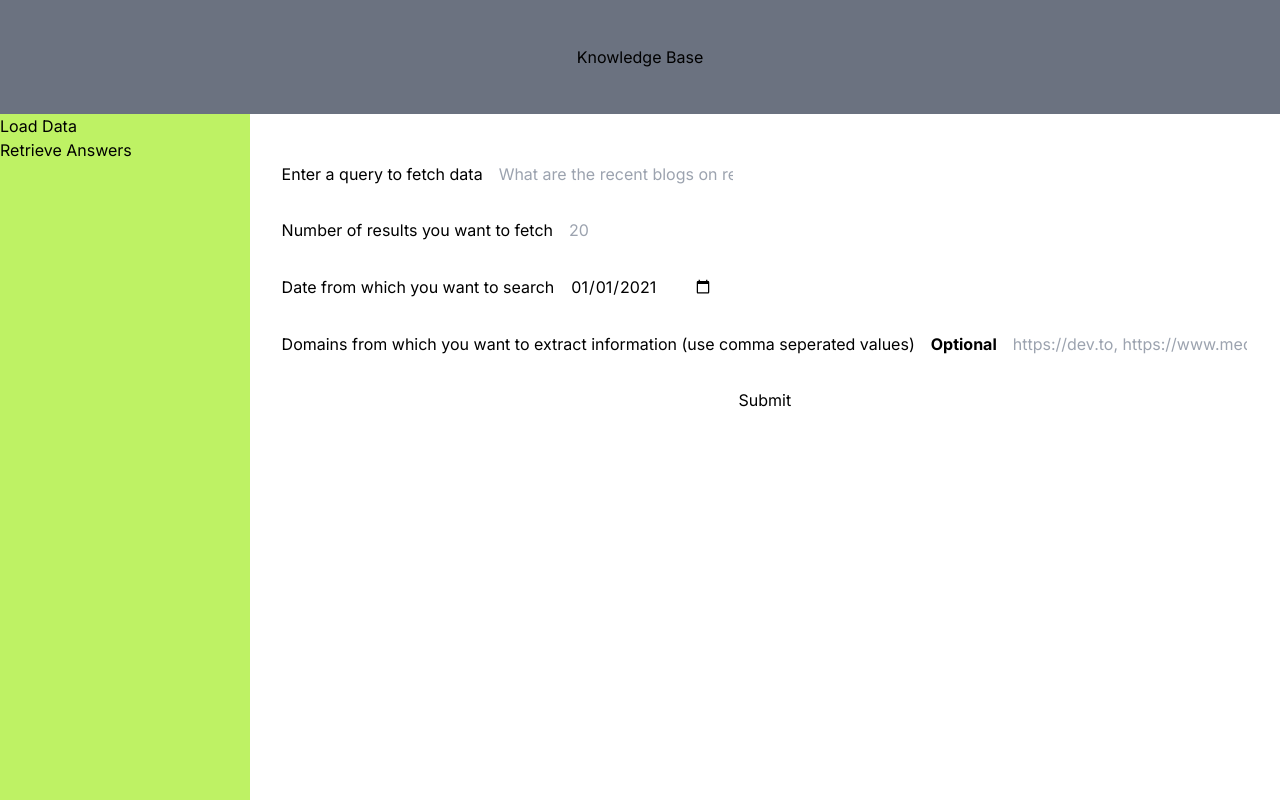
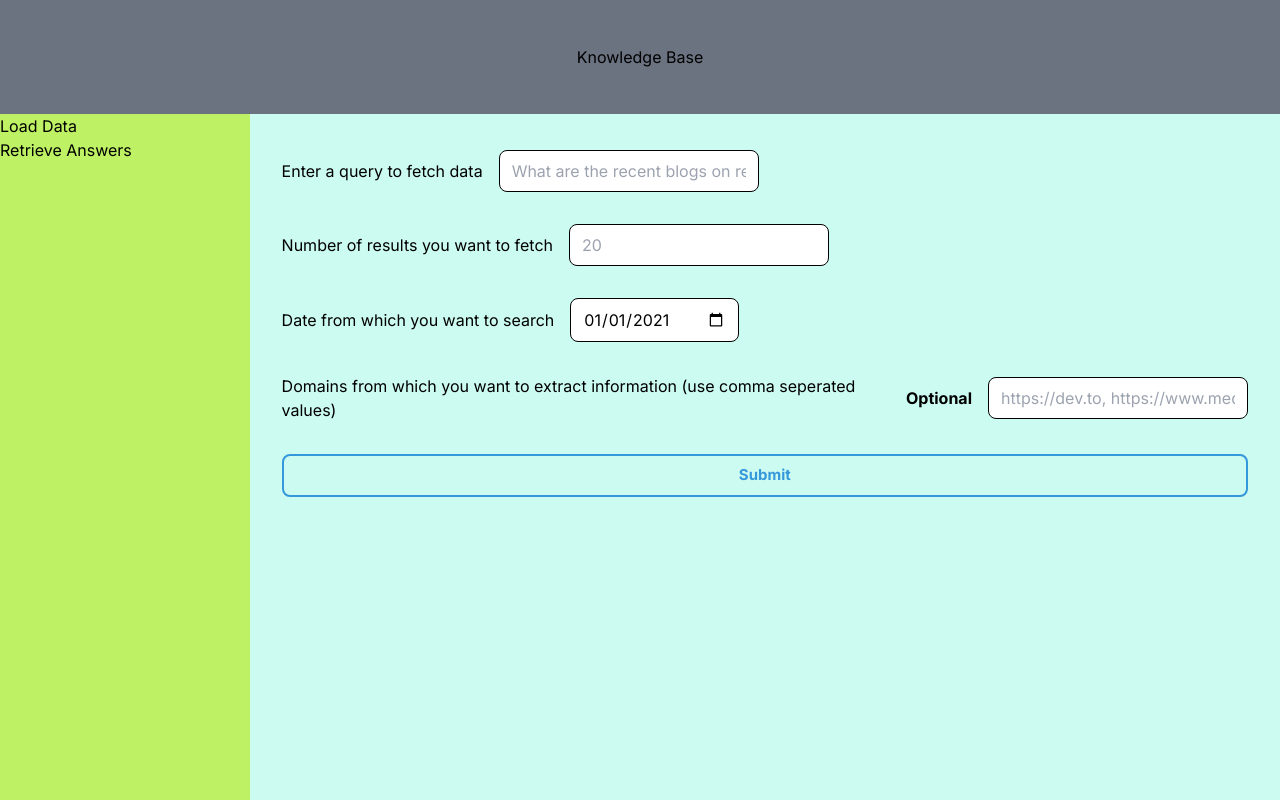
Before and after one commit to daredevilteja/knowledge-base-app, a Next.js app in the folder frontend/: page / in a window 1280 px wide. Built offline with nearby package versions, Linux system fonts and the light colour scheme.

Commit message:
Modified styles

```diff
--- a/frontend/src/app/globals.css
+++ b/frontend/src/app/globals.css
@@ -3,6 +3,36 @@
 @tailwind utilities;
 
 /* Loader.css */
+
+input {
+  border: 1px solid black;
+  padding: 0.5rem 0.75rem;
+  border-radius: 0.5rem;
+}
+
+button {
+  padding: 0.5rem 0.75rem;
+  font-size: 15px;
+  font-weight: bold;
+  text-align: center;
+  text-decoration: none;
+  outline: none;
+  border: 2px solid #3498db;
+  color: #3498db;
+  background-color: transparent;
+  border-radius: 0.5rem;
+  transition: background-color 0.3s ease;
+  cursor: pointer;
+}
+
+button:hover {
+  background-color: #3498db;
+  color: #ffffff;
+}
+
+button:active {
+  background-color: #1abc9c;
+}
 
 .loader-container {
   display: flex;
--- a/frontend/src/app/layout.tsx
+++ b/frontend/src/app/layout.tsx
@@ -28,7 +28,7 @@ export default function RootLayout({
               <Link href={"/upload-knowledge"}>Load Data</Link>
               <Link href={"/retrieve-answers"}>Retrieve Answers</Link>
             </aside>
-            <section className="flex flex-col flex-8 px-4 py-6 gap-8">
+            <section className="flex flex-col flex-8 px-4 py-3 gap-8 bg-teal-100">
               {children}
             </section>
           </section>
```
